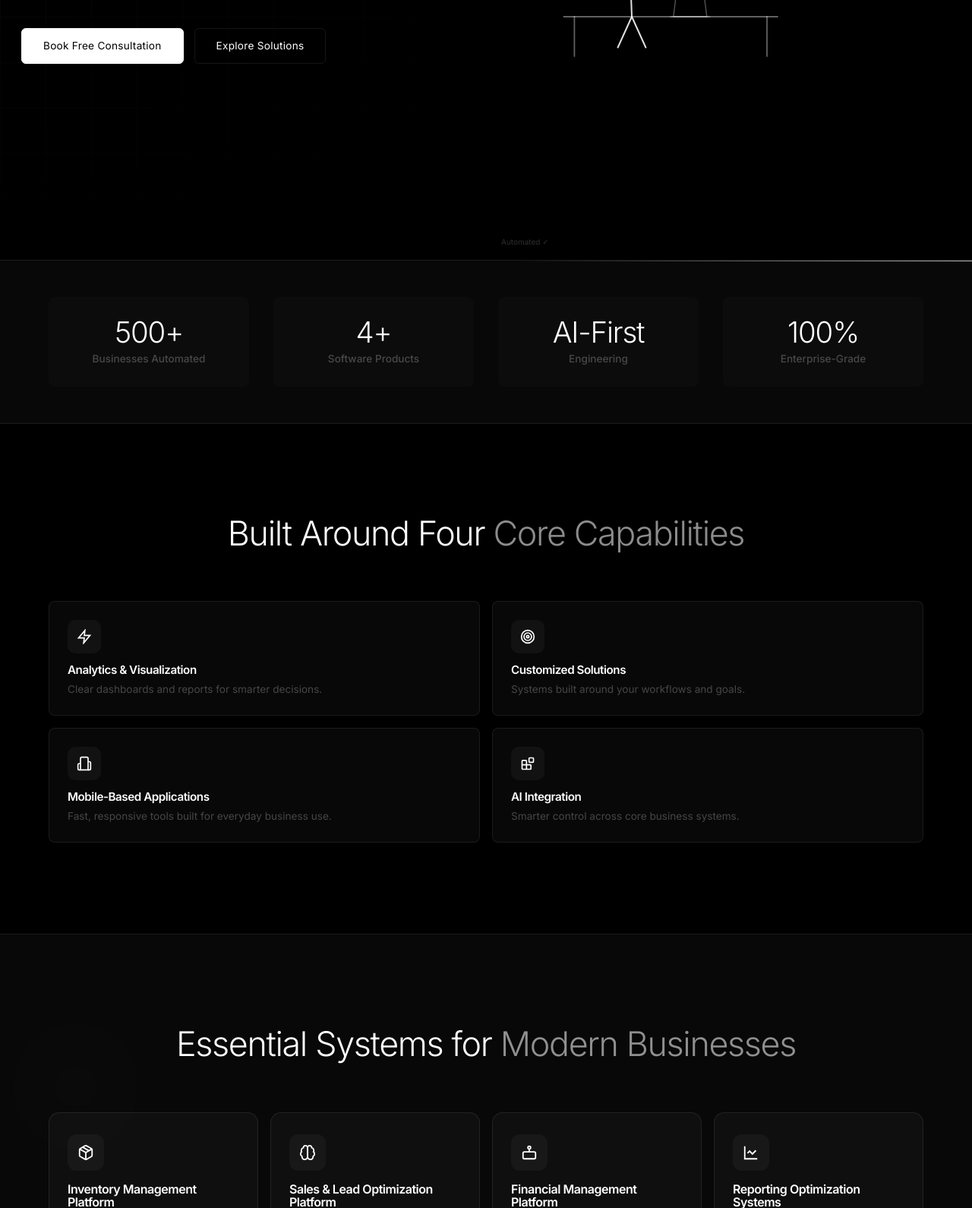
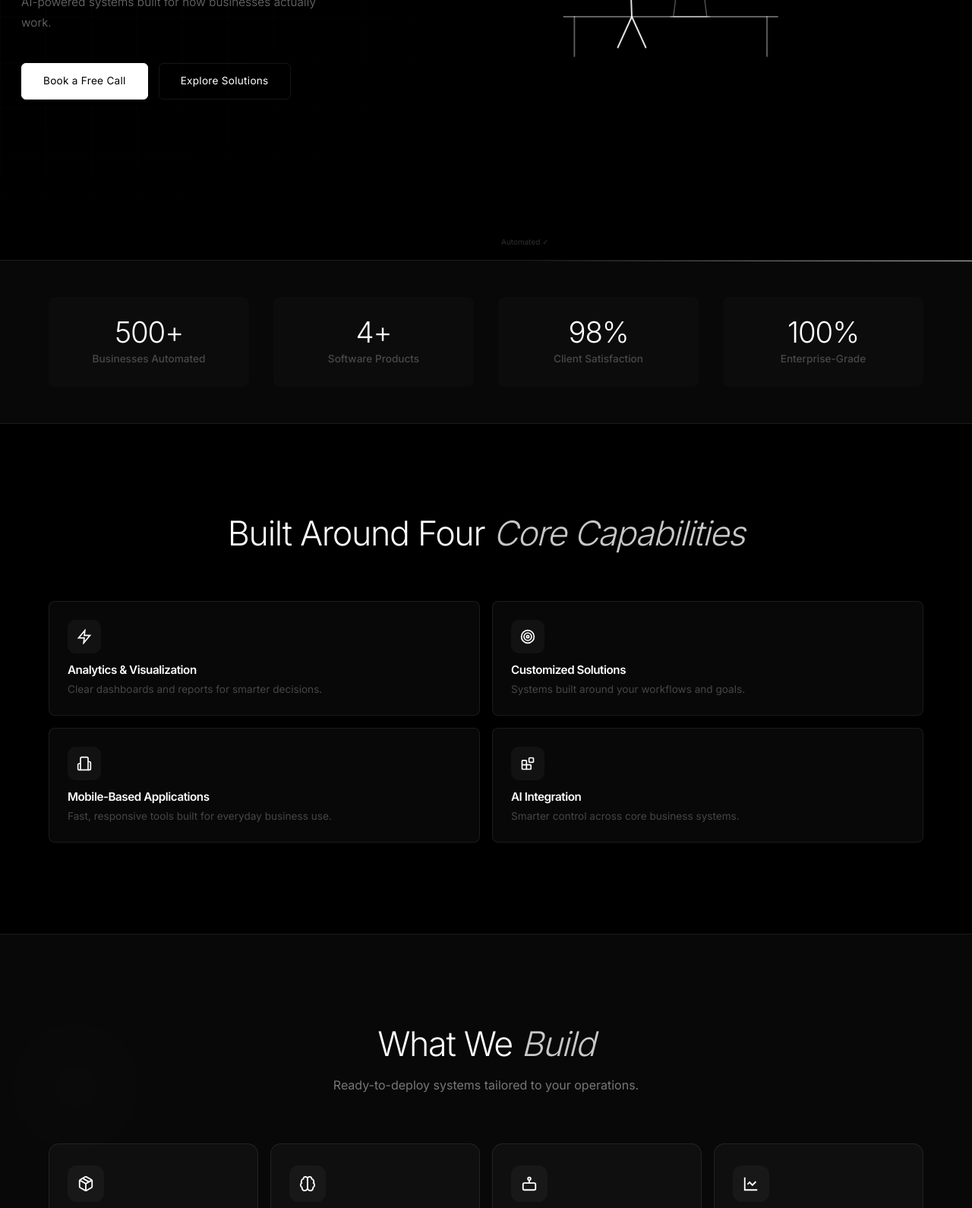
Before and after one commit to Adityahulk/akautomations, a website built with Vite: page index.html in a window 1280 px wide. Shown: the part 458-2048 px from the top of the page at 76% size. Built offline with nearby package versions, Linux system fonts and the light colour scheme.

Commit message:
bettering design

```diff
--- a/src/main.js
+++ b/src/main.js
@@ -40,8 +40,9 @@ document.querySelector('#app').innerHTML = `
         <span class="text-reveal hero-title-setup"><span class="text-reveal-inner">Automate your business with</span></span><br/>
         <span class="text-reveal hero-title-payoff"><span class="text-reveal-inner" style="animation-delay:0.35s">easy to use solutions</span></span>
       </h1>
+      <p class="hero-sub">AI-powered systems built for how businesses actually work.</p>
       <div class="hero-actions">
-        <a href="#" class="btn btn-primary btn-book" onclick="event.preventDefault()" data-testid="hero-cta">Book Free Consultation</a>
+        <a href="#" class="btn btn-primary btn-book" onclick="event.preventDefault()" data-testid="hero-cta">Book a Free Call</a>
         <a href="#solutions" class="btn btn-secondary" data-testid="hero-solutions">Explore Solutions</a>
       </div>
     </div>
@@ -65,8 +66,8 @@ document.querySelector('#app').innerHTML = `
           <p>Software Products</p>
         </div>
         <div class="stat-item">
-          <h3><span>AI</span>-First</h3>
-          <p>Engineering</p>
+          <h3><span class="stat-number" data-target="98">0</span>%</h3>
+          <p>Client Satisfaction</p>
         </div>
         <div class="stat-item">
           <h3><span class="stat-number" data-target="100">0</span>%</h3>
@@ -113,7 +114,8 @@ document.querySelector('#app').innerHTML = `
   <section class="section solutions-section" id="solutions" data-testid="solutions-section">
     <div class="container">
       <div class="section-header">
-        <h2>Essential Systems for <span class="text-gradient">Modern Businesses</span></h2>
+        <h2>What We <span class="text-gradient">Build</span></h2>
+        <p>Ready-to-deploy systems tailored to your operations.</p>
       </div>
       <div class="solutions-grid">
         <div class="solution-card reveal">
@@ -149,6 +151,7 @@ document.querySelector('#app').innerHTML = `
     <div class="container">
       <div class="section-header">
         <h2>Built Different. <span class="text-gradient">Built Better.</span></h2>
+        <p>Five reasons businesses choose us over off-the-shelf software.</p>
       </div>
       <div class="why-grid why-grid-5">
         <div class="why-card reveal">
@@ -184,10 +187,6 @@ document.querySelector('#app').innerHTML = `
   <section class="section testimonials-section" data-testid="testimonials-section">
     <div class="container">
       <div class="section-header">
-        <div class="badge">
-          <svg width="14" height="14" viewBox="0 0 24 24" fill="none" stroke="currentColor" stroke-width="2.5"><path d="M3 21c3 0 7-1 7-8V5c0-1.25-.756-2.017-2-2H4c-1.25 0-2 .75-2 1.972V11c0 1.25.75 2 2 2 1 0 1 0 1 1v1c0 1-1 2-2 2s-1 .008-1 1.031V20c0 1 0 1 1 1z"/><path d="M15 21c3 0 7-1 7-8V5c0-1.25-.757-2.017-2-2h-4c-1.25 0-2 .75-2 1.972V11c0 1.25.75 2 2 2h.75c0 2.25.25 4-2.75 4v3c0 1 0 1 1 1z"/></svg>
-          Testimonials
-        </div>
         <h2>Trusted by <span class="text-gradient">500+ Businesses</span></h2>
         <p>From startups to enterprises.</p>
       </div>
@@ -244,8 +243,8 @@ document.querySelector('#app').innerHTML = `
   <section class="cta-section" id="contact" data-testid="cta-section">
     <div class="cta-glow"></div>
     <div class="container">
-      <h2>Ready to <span class="text-gradient">Automate</span>?</h2>
-      <p>Book a free consultation. Discover how we eliminate bottlenecks and unlock growth.</p>
+      <h2>Start automating <span class="text-gradient">today.</span></h2>
+      <p>Book a free consultation. We'll map your bottlenecks and show you exactly what's possible.</p>
       <a href="#" class="btn btn-primary btn-book" onclick="event.preventDefault()" data-testid="cta-book">Book Free Meeting</a>
     </div>
   </section>
@@ -254,11 +253,7 @@ document.querySelector('#app').innerHTML = `
   <section class="section blog-section" id="blog" data-testid="blog-section">
     <div class="container">
       <div class="section-header">
-        <div class="badge">
-          <svg width="14" height="14" viewBox="0 0 24 24" fill="none" stroke="currentColor" stroke-width="2.5"><path d="M12 20h9"/><path d="M16.376 3.622a1 1 0 0 1 3.002 3.002L7.368 18.635a2 2 0 0 1-.855.506l-2.872.838a.5.5 0 0 1-.62-.62l.838-2.872a2 2 0 0 1 .506-.854z"/></svg>
-          Insights
-        </div>
-        <h2>The Automation <span class="text-gradient">Journal</span></h2>
+        <h2>From the <span class="text-gradient">Journal</span></h2>
         <p>Perspectives on modern business automation.</p>
       </div>
       <div class="blog-grid">
@@ -833,7 +828,7 @@ class StickFigureAnimation {
     const resultSlots = [
       { label: 'Invoice Sent', ox: W * 0.10, oy: H * 0.15 },
       { label: 'Report Ready', ox: W * 0.06, oy: -H * 0.03 },
-      { label: 'Task Done',    ox: W * 0.09, oy: -H * 0.20 },
+      { label: 'Task Done', ox: W * 0.09, oy: -H * 0.20 },
     ];
     if (phase >= 0.58) {
       const automPhase = (phase - 0.58) / 0.42;
@@ -847,8 +842,8 @@ class StickFigureAnimation {
         const cpx = aiCX + slot.ox * 0.4 - 20;
         const cpy = aiCY + slot.oy * 0.4 - 40;
         const u = 1 - e;
-        const rx = u*u*aiCX + 2*u*e*cpx + e*e*tx;
-        const ry = u*u*aiCY + 2*u*e*cpy + e*e*ty;
+        const rx = u * u * aiCX + 2 * u * e * cpx + e * e * tx;
+        const ry = u * u * aiCY + 2 * u * e * cpy + e * e * ty;
         const alpha = Math.min(1, e * 2.5);
         this.drawResultCard(rx, ry, slot.label, alpha);
       });
--- a/src/style.css
+++ b/src/style.css
@@ -94,11 +94,12 @@ img {
   padding: 0 24px;
 }
 
-/* Gradient Text — white for minimal mode */
+/* Gradient Text — emphasis highlight, brighter not dimmer */
 .text-gradient {
   color: var(--text-primary);
   -webkit-text-fill-color: var(--text-primary);
-  opacity: 0.55;
+  opacity: 0.78;
+  font-style: italic;
 }
 
 /* Badge — minimal white outline */
@@ -410,6 +411,16 @@ img {
   }
 }
 
+/* Hero sub-copy — short proposition anchor below h1 */
+.hero-sub {
+  font-size: 0.9rem;
+  color: rgba(255,255,255,0.38);
+  font-weight: 300;
+  letter-spacing: 0.01em;
+  margin-bottom: 32px;
+  opacity: 0;
+  animation: fadeUp 0.8s ease forwards 0.65s;
+}
 
 .hero-content p {
   font-size: 0.95rem;
@@ -620,7 +631,7 @@ img {
 
 .section-header p {
   font-size: 1rem;
-  color: var(--text-muted);
+  color: var(--text-secondary);
   max-width: 500px;
   margin: 0 auto;
 }
@@ -818,7 +829,7 @@ img {
 
 .solution-card h3 {
   font-size: 1rem;
-  font-weight: 600;
+  font-weight: 500;
   margin-bottom: 8px;
   position: relative;
   z-index: 1;
@@ -910,7 +921,8 @@ img {
   margin-bottom: 10px;
   position: relative;
   z-index: 1;
-  color: rgba(255, 255, 255, 0.88);
+  color: rgba(255, 255, 255, 0.9);
+  letter-spacing: -0.01em;
 }
 
 .why-card p {
@@ -988,10 +1000,12 @@ img {
   display: flex;
   align-items: center;
   justify-content: center;
-  color: white;
-  font-weight: 600;
-  font-size: 0.8rem;
-  background: var(--accent);
+  color: rgba(255,255,255,0.9);
+  font-weight: 500;
+  font-size: 0.78rem;
+  background: rgba(255,255,255,0.1);
+  border: 1px solid rgba(255,255,255,0.15);
+  letter-spacing: 0.02em;
 }
 
 .testimonial-name {
```
